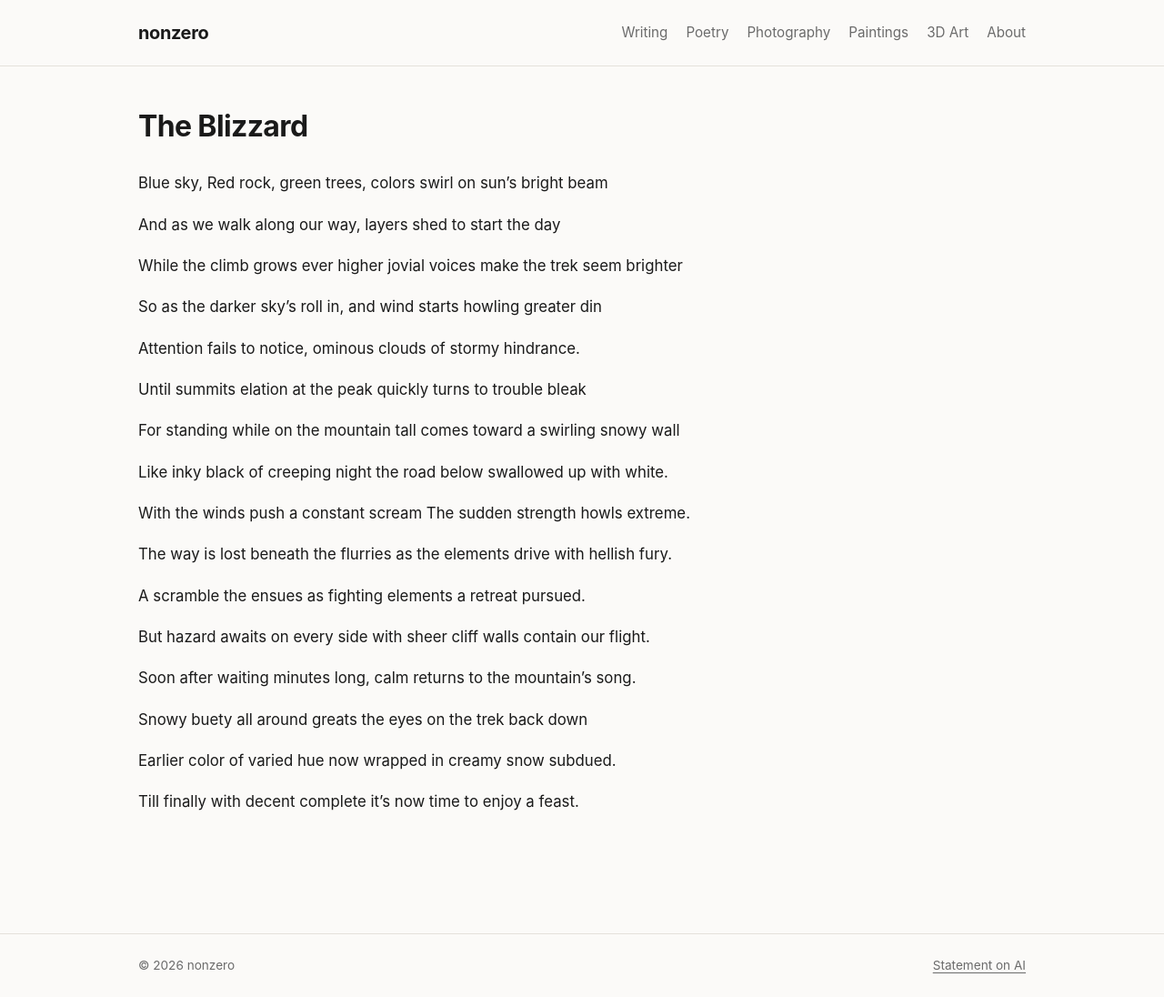
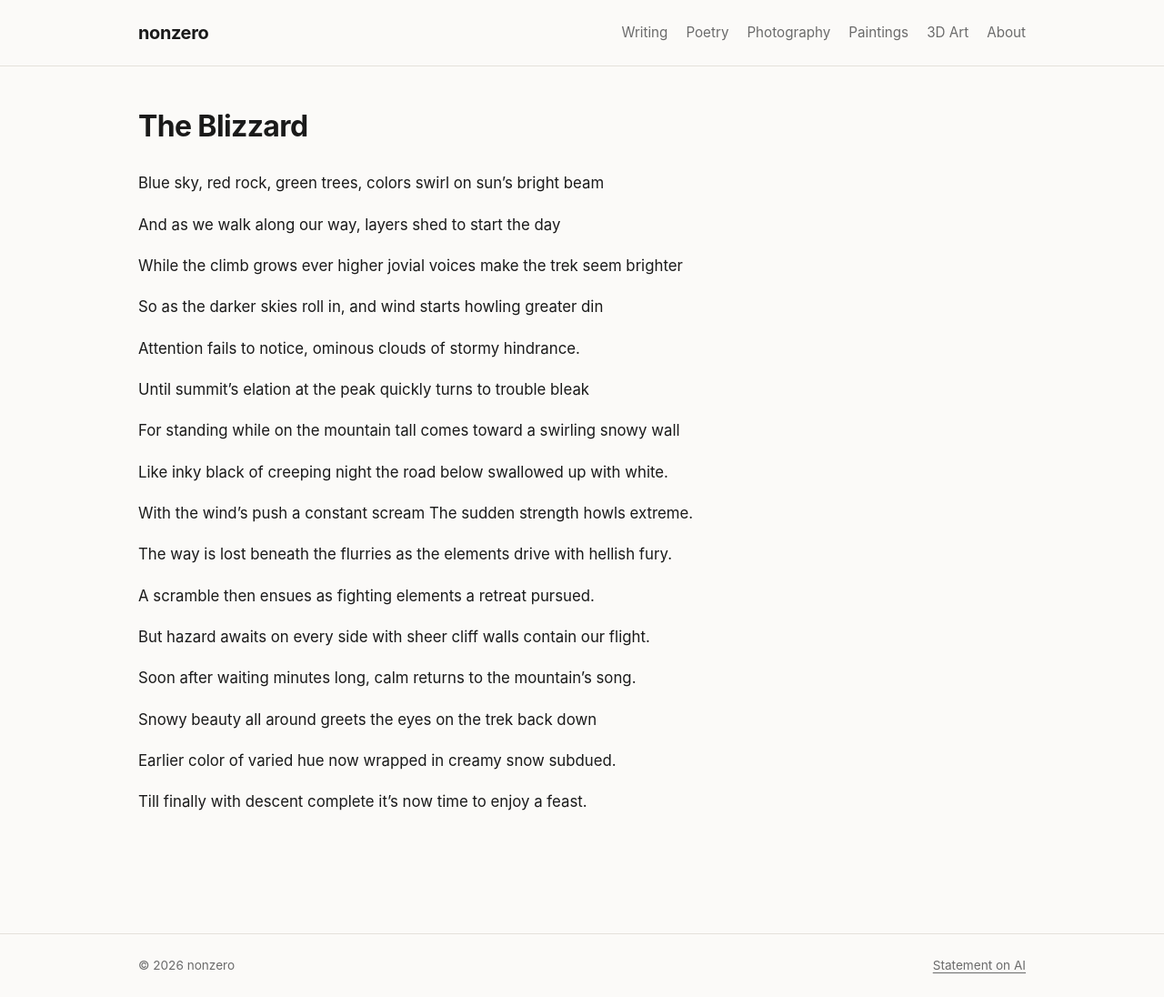
Before and after one commit to bensnoozled/bensnoozled.github.io, a Jekyll site: the page built from _poetry/the-blizzard.md, in a window 1280 px wide. Shown: the whole page at 91% size. Built offline with Jekyll 4.4.1, drawn with Linux system fonts in a browser that asks for light colours.

Commit message:
Fix typos in poems
Co-Authored-By: Claude Opus 5.5 <noreply@anthropic.com>

```diff
--- a/_poetry/the-blizzard.md
+++ b/_poetry/the-blizzard.md
@@ -3,35 +3,35 @@ title: The Blizzard
 date: 2022-01-01
 ---
 
-Blue sky, Red rock, green trees, colors swirl on sun's bright beam
+Blue sky, red rock, green trees, colors swirl on sun's bright beam
 
 And as we walk along our way, layers shed to start the day
 
 While the climb grows ever higher jovial voices make the trek seem brighter
 
-So as the darker sky's roll in, and wind starts howling greater din
+So as the darker skies roll in, and wind starts howling greater din
 
 Attention fails to notice, ominous clouds of stormy hindrance.
 
-Until summits elation at the peak quickly turns to trouble bleak
+Until summit's elation at the peak quickly turns to trouble bleak
 
 For standing while on the mountain tall comes toward a swirling snowy wall
 
 Like inky black of creeping night the road below swallowed up with white.
 
-With the winds push a constant scream
+With the wind's push a constant scream
 The sudden strength howls extreme.
 
 The way is lost beneath the flurries as the elements drive with hellish fury.
 
-A scramble the ensues as fighting elements a retreat pursued.
+A scramble then ensues as fighting elements a retreat pursued.
 
 But hazard awaits on every side with sheer cliff walls contain our flight.
 
 Soon after waiting minutes long, calm returns to the mountain's song.
 
-Snowy buety all around greats the eyes on the trek back down
+Snowy beauty all around greets the eyes on the trek back down
 
 Earlier color of varied hue now wrapped in creamy snow subdued.
 
-Till finally with decent complete it's now time to enjoy a feast.
+Till finally with descent complete it's now time to enjoy a feast.
```
Also changed, not shown: _poetry/awake.md (+1 -1 lines), _poetry/red-sand.md (+1 -1 lines), _poetry/something-ancient.md (+3 -3 lines), _poetry/the-giant.md (+2 -2 lines), _poetry/white-house.md (+5 -5 lines).
